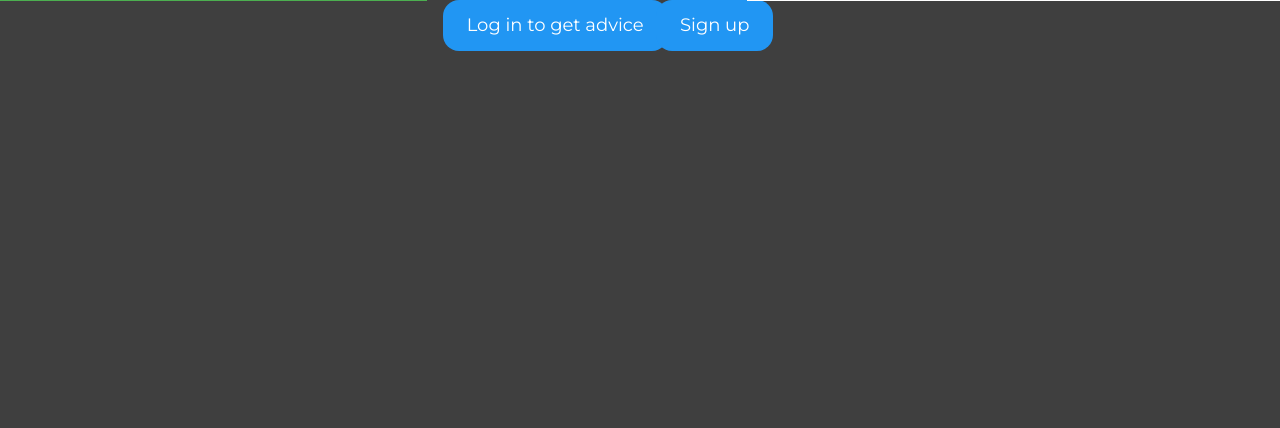
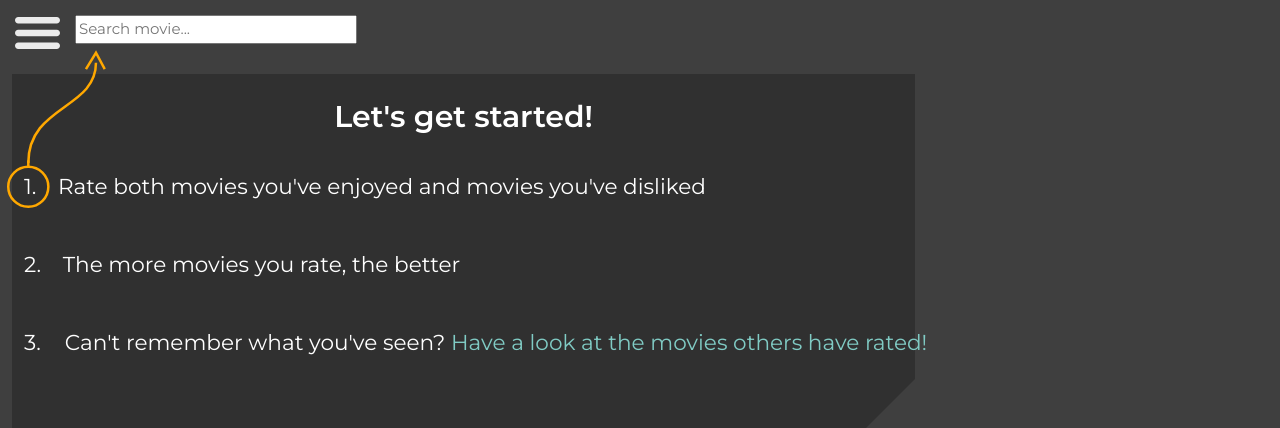
Before and after one commit to benjaminleon/advicer, a Django app: template tips/templates/tips/index.html in a window 1280 px wide. Shown: the top 428 px of the page. Run offline with Django 3.2, Linux system fonts and the light colour scheme; the template is opened without the code that fills it, so the values that code supplies are empty.

Commit message:
Continue implementation of login_required

```diff
--- a/tips/templates/tips/index.html
+++ b/tips/templates/tips/index.html
@@ -5,7 +5,7 @@
 
 <body>
     <title>Get Started</title>
-    {% if user.is_authenticated %}
+
     <div class="container">
         <header>
             <nav>
@@ -97,15 +97,4 @@
             <p>There are no ratings at all.</p>
         {% endif %}
     -->
-    {% else %}
-    <div class="w3-row">
-        <div class="w3-col w3-green w3-container l4"></div>
-        <div class="w3-col w3-center w3-container l2">
-            <a href="{% url 'login' %}" class="w3-button w3-padding-large w3-round-xlarge w3-large w3-blue w3-hover-indigo">Log in to get advice</a></div>
-        <div class="w3-col w3-center w3-container l1">
-            <a href="{% url 'signup' %}" class="w3-button w3-padding-large w3-round-xlarge w3-large w3-blue w3-hover-indigo">Sign up</a></div>
-        <div class="w3-col w3-white w3-container l5"></div>
-
-    </div>
 </body>
-{% endif %}
--- a/tips/urls.py
+++ b/tips/urls.py
@@ -4,12 +4,10 @@ from django.contrib.auth.decorators import login_required
 
 app_name = 'tips'  # Namespacing
 urlpatterns = [
-    path('', login_required(views.index), name='index'),
+    path('', login_required(views.index, redirect_field_name=None), name='index'),
     path('rate/<int:movie_id>', views.NewRating, name='new_rating'),
     path('updateRating/<int:rating_id>', views.UpdateRating, name='update_rating'),
     path('deleteRating/<int:rating_id>', views.DeleteRating, name='delete'),
     path('deleteRatingByMovie/<int:movie_id>', views.DeleteRatingByMovie, name='deleteByMovie'),
-    path('search/', login_required(views.SearchResultsView.as_view(),
-     redirect_field_name=None),  # Skip next/blah
-      name='search_results'),
+    path('search/', login_required(views.SearchResultsView.as_view(), redirect_field_name=None), name='search_results'),
 ]
```
